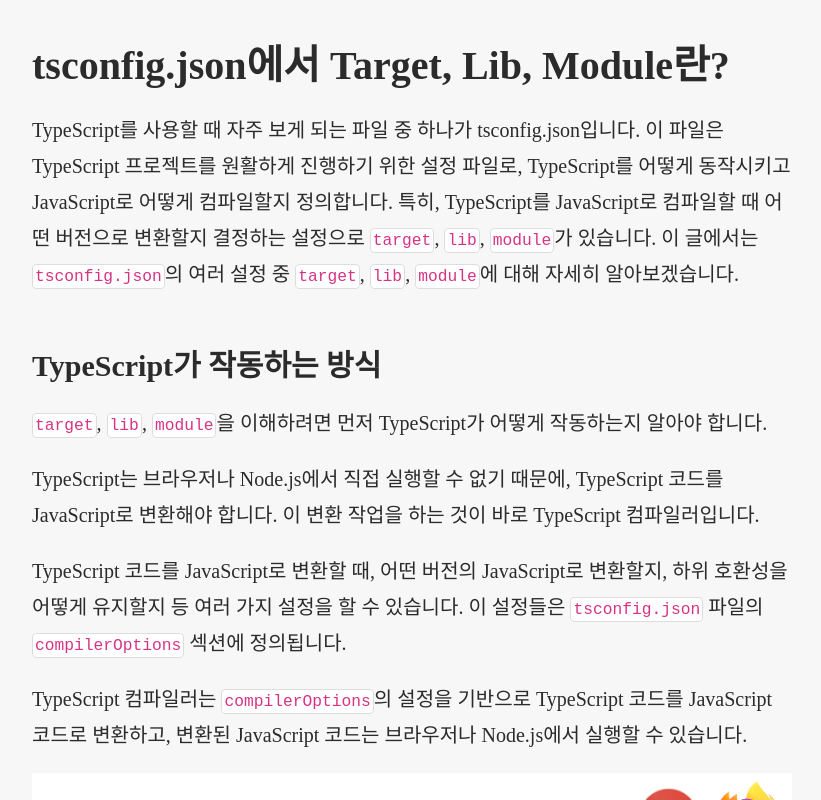
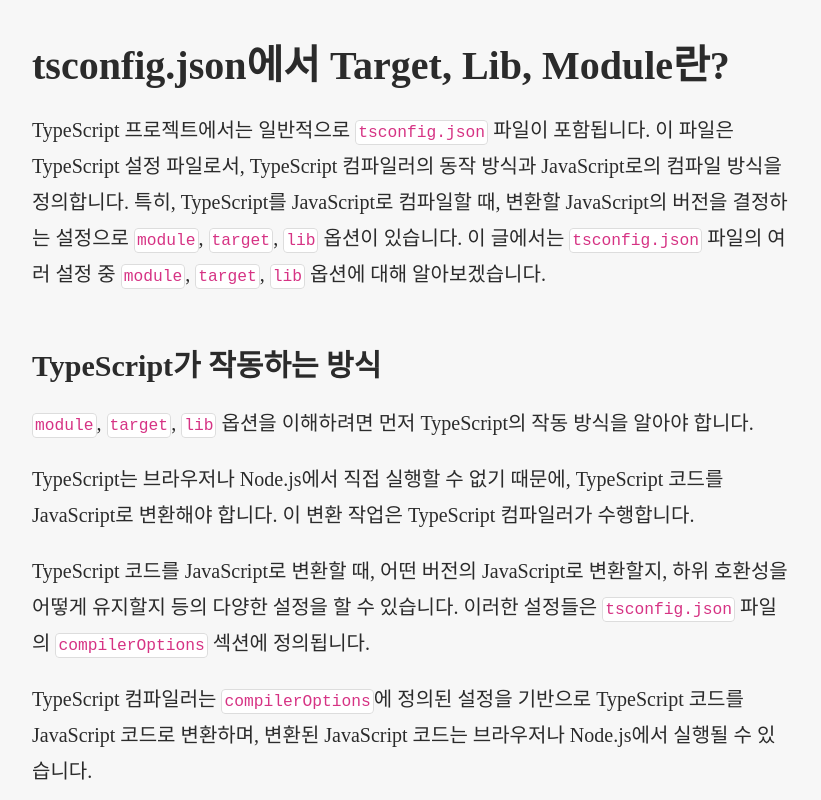
Before and after one commit to Heunsig/tech-in-korean, an Eleventy site: page src/posts/tsconfig-target-lib-module.md in a window 1280 px wide. Shown: the whole page, without its empty margins (228-1049 px from the left). Built offline with nearby package versions, Linux system fonts and the light colour scheme; Eleventy itself is replaced by a stand-in of ours; files that its build step writes are made by us from their sources.

Commit message:
feat: update tsconfig-target-lib-module.md content and improve formatting

```diff
--- a/src/posts/tsconfig-target-lib-module.md
+++ b/src/posts/tsconfig-target-lib-module.md
@@ -4,23 +4,25 @@
 date: 2024-07-11
 ---
 
-TypeScript를 사용할 때 자주 보게 되는 파일 중 하나가 tsconfig.json입니다.
-이 파일은 TypeScript 프로젝트를 원활하게 진행하기 위한 설정 파일로, TypeScript를 어떻게 동작시키고 JavaScript로 어떻게 컴파일할지 정의합니다.
-특히, TypeScript를 JavaScript로 컴파일할 때 어떤 버전으로 변환할지 결정하는 설정으로 `target`, `lib`, `module`가 있습니다.
-이 글에서는 `tsconfig.json`의 여러 설정 중 `target`, `lib`, `module`에 대해 자세히 알아보겠습니다.
+TypeScript 프로젝트에서는 일반적으로 `tsconfig.json` 파일이 포함됩니다.
+이 파일은 TypeScript 설정 파일로서, TypeScript 컴파일러의 동작 방식과 JavaScript로의 컴파일 방식을 정의합니다.
+특히, TypeScript를 JavaScript로 컴파일할 때, 변환할 JavaScript의 버전을 결정하는 설정으로 `module`, `target`, `lib` 옵션이 있습니다.
+이 글에서는 `tsconfig.json` 파일의 여러 설정 중 `module`, `target`, `lib` 옵션에 대해 알아보겠습니다.
 
 ## TypeScript가 작동하는 방식
 
-`target`, `lib`, `module`을 이해하려면 먼저 TypeScript가 어떻게 작동하는지 알아야 합니다.
+`module`, `target`, `lib` 옵션을 이해하려면 먼저 TypeScript의 작동 방식을 알아야 합니다.
 
 TypeScript는 브라우저나 Node.js에서 직접 실행할 수 없기 때문에, TypeScript 코드를 JavaScript로 변환해야 합니다.
-이 변환 작업을 하는 것이 바로 TypeScript 컴파일러입니다.
+이 변환 작업은 TypeScript 컴파일러가 수행합니다.
 
-TypeScript 코드를 JavaScript로 변환할 때, 어떤 버전의 JavaScript로 변환할지, 하위 호환성을 어떻게 유지할지 등 여러 가지 설정을 할 수 있습니다.
-이 설정들은 `tsconfig.json` 파일의 `compilerOptions` 섹션에 정의됩니다.
+TypeScript 코드를 JavaScript로 변환할 때, 어떤 버전의 JavaScript로 변환할지, 하위 호환성을 어떻게 유지할지 등의 다양한 설정을 할 수 있습니다.
+이러한 설정들은 `tsconfig.json` 파일의 `compilerOptions` 섹션에 정의됩니다.
 
-TypeScript 컴파일러는 `compilerOptions`의 설정을 기반으로 TypeScript 코드를 JavaScript 코드로 변환하고, 변환된 JavaScript 코드는 브라우저나 Node.js에서 실행할 수 있습니다.
+TypeScript 컴파일러는 `compilerOptions`에 정의된 설정을 기반으로 TypeScript 코드를 JavaScript 코드로 변환하며, 변환된 JavaScript 코드는 브라우저나 Node.js에서 실행될 수 있습니다.
 <figure>
 <img src="/assets/images/tsconfig-target-lib-module/how-ts-works.png" alt="How TypeScript Works" />
 <figcaption>TypeScript 코드는 TypeScript 컴파일러에 의해 JavaScript로 변환된 후, 브라우저와 Node.js에서 실행될 수 있습니다.</figcaption>
 </figure>
+
+## Module
```
